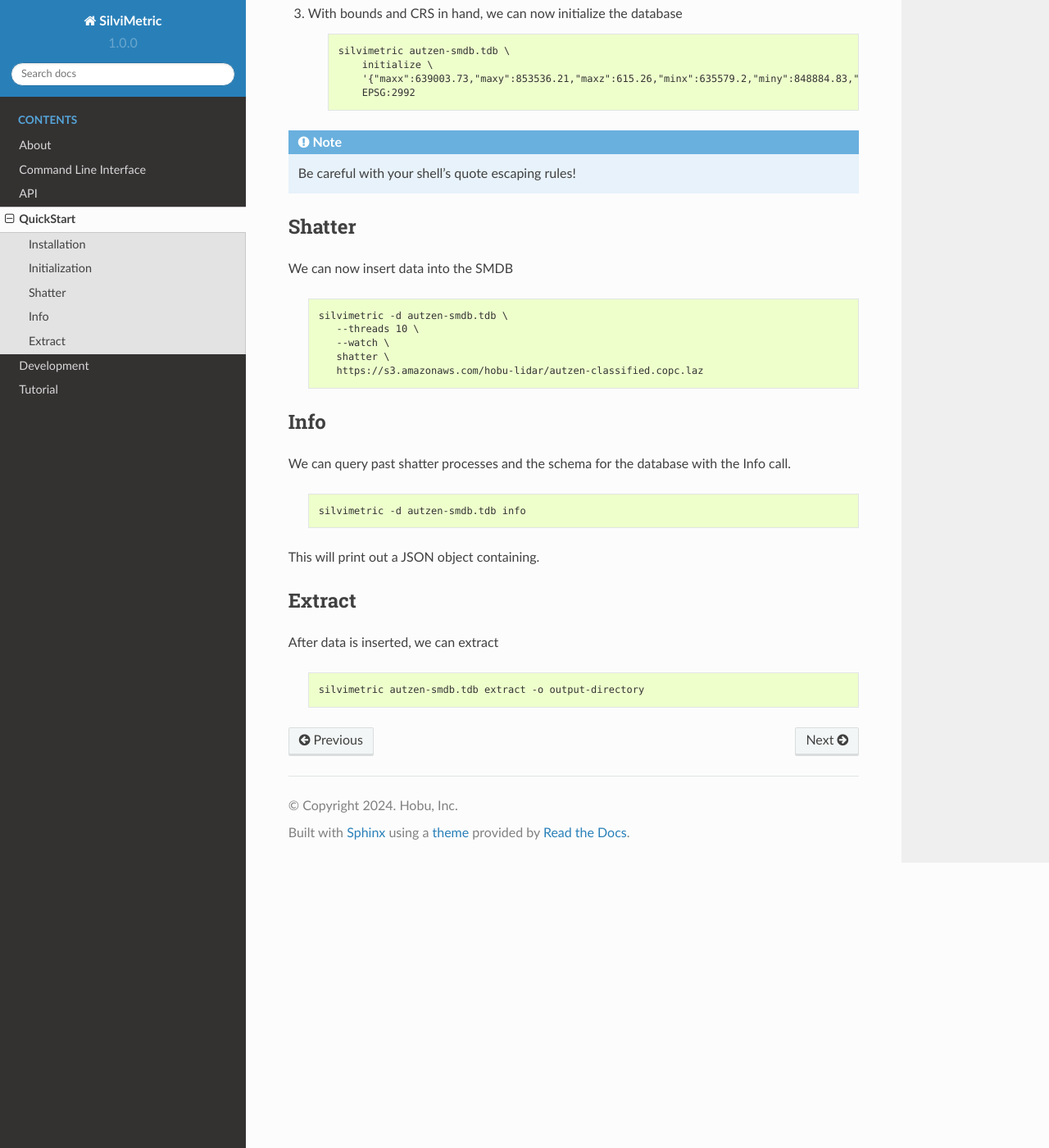
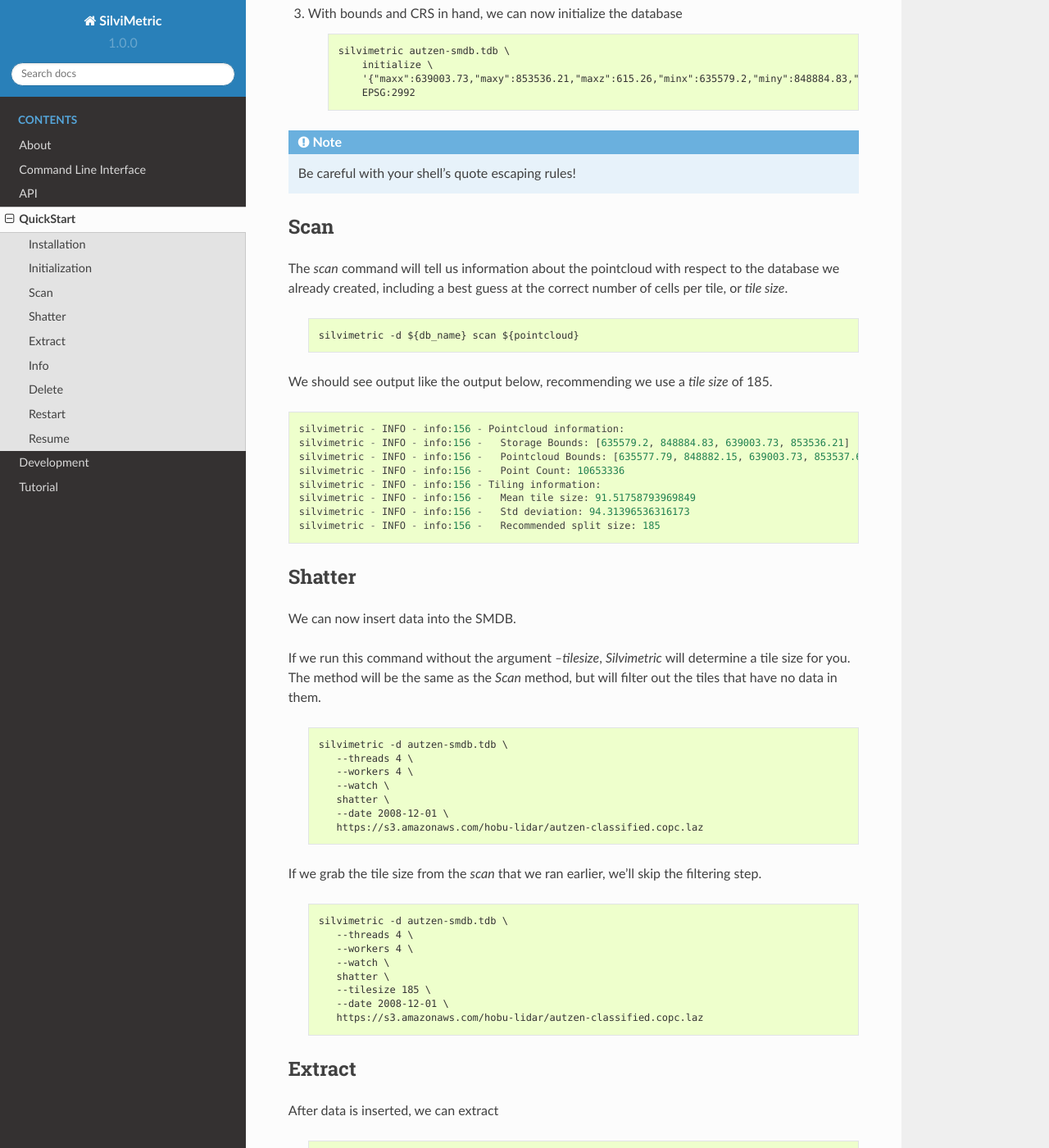
Before and after one commit to hobuinc/silvimetric, a Sphinx documentation site: the page built from docs/source/quickstart.rst, in a window 1280 px wide and 1400 px high, scrolled down 2257 px. Shown: the whole window at 82% size. Built offline with Sphinx 7.4.7 and the Read the Docs theme 2.0.0, drawn with Linux system fonts in a browser that asks for light colours; some of the changed text lies outside the part shown.

Commit message:
Commenting out overlap changes for future usage. Updating quickstart documentation to include delete, restart, resume. Updating info command to filter history, metadata, and attributes.

```diff
--- a/docs/source/quickstart.rst
+++ b/docs/source/quickstart.rst
@@ -124,32 +124,64 @@
     Be careful with your shell's quote escaping rules!
 
 
+Scan
+--------------------------------------------------------------------------------
+
+The `scan` command will tell us information about the pointcloud with respect
+to the database we already created, including a best guess at the correct number
+of cells per tile, or `tile size`.
+
+    .. code-block:: shell-session
+
+        silvimetric -d ${db_name} scan ${pointcloud}
+
+
+We should see output like the output below, recommending we use a `tile size`
+of 185.
+
+::
+
+    silvimetric - INFO - info:156 - Pointcloud information:
+    silvimetric - INFO - info:156 -   Storage Bounds: [635579.2, 848884.83, 639003.73, 853536.21]
+    silvimetric - INFO - info:156 -   Pointcloud Bounds: [635577.79, 848882.15, 639003.73, 853537.66]
+    silvimetric - INFO - info:156 -   Point Count: 10653336
+    silvimetric - INFO - info:156 - Tiling information:
+    silvimetric - INFO - info:156 -   Mean tile size: 91.51758793969849
+    silvimetric - INFO - info:156 -   Std deviation: 94.31396536316173
+    silvimetric - INFO - info:156 -   Recommended split size: 185
+
 Shatter
 --------------------------------------------------------------------------------
 
-We can now insert data into the SMDB
+We can now insert data into the SMDB.
+
+If we run this command without the argument `--tilesize`, `Silvimetric` will
+determine a tile size for you. The method will be the same as the `Scan` method,
+but will filter out the tiles that have no data in them.
 
    .. code-block:: shell-session
 
      silvimetric -d autzen-smdb.tdb \
-        --threads 10 \
+        --threads 4 \
+        --workers 4 \
         --watch \
         shatter \
+        --date 2008-12-01 \
         https://s3.amazonaws.com/hobu-lidar/autzen-classified.copc.laz
 
-Info
---------------------------------------------------------------------------------
-
-We can query past shatter processes and the schema for the database with the
-Info call.
+If we grab the tile size from the `scan` that we ran earlier, we'll skip the
+filtering step.
 
    .. code-block:: shell-session
 
-     silvimetric -d autzen-smdb.tdb info
-
-This will print out a JSON object containing.
-
-.. include:: ./substitutions.txt
+     silvimetric -d autzen-smdb.tdb \
+        --threads 4 \
+        --workers 4 \
+        --watch \
+        shatter \
+        --tilesize 185 \
+        --date 2008-12-01 \
+        https://s3.amazonaws.com/hobu-lidar/autzen-classified.copc.laz
 
 Extract
 --------------------------------------------------------------------------------
@@ -158,6 +190,62 @@
 
    .. code-block:: shell-session
 
-     silvimetric autzen-smdb.tdb extract -o output-directory
+     silvimetric -d autzen-smdb.tdb extract -o output-directory
 
 .. include:: ./substitutions.txt
+
+Info
+--------------------------------------------------------------------------------
+
+We can query past shatter processes and the schema for the database with the
+Info call.
+
+    .. code-block:: shell-session
+
+        silvimetric -d autzen-smdb.tdb info --history
+
+This will print out a JSON object containing information about the current state
+of the database. We can find the `name` key here, which necessary for
+`Delete`, `Restart`, and `Resume`. For the following commands we will have
+copied the value of the `name` key in the variable `uuid`.
+
+.. include:: ./substitutions.txt
+
+Delete
+--------------------------------------------------------------------------------
+
+We can also remove a `shatter` process by using the `delete` command. This will
+remove all data associated with that shatter process from the database, but
+will leave an updated config of it in the database config should you want to
+reference it later.
+
+    .. code-block:: shell-session
+
+        silvimetric -d autzen-smdb.tdb delete --id $uuid
+
+.. include:: ./substitutions.txt
+
+Restart
+--------------------------------------------------------------------------------
+
+If you would like to rerun a `Shatter` process, whether or not it was previously
+finished, you can use the `restart` command. This will call the `delete` method
+and use the config from that to re-run the `shatter` process.
+
+    .. code-block:: shell-session
+
+        silvimetric -d autzen-smdb.tdb restart --id $uuid
+
+.. include:: ./substitutions.txt
+
+Resume
+--------------------------------------------------------------------------------
+
+If a `Shatter` process is cancelled partway through, we can pick up where we
+left off with the `Resume` command.
+
+   .. code-block:: shell-session
+
+        silvimetric -d autzen-smdb.tdb resume --id $uuid
+
+.. include:: ./substitutions.txt
```
Also changed, not shown: docs/source/cli/info.rst (+9 -6 lines), 5 other files.
